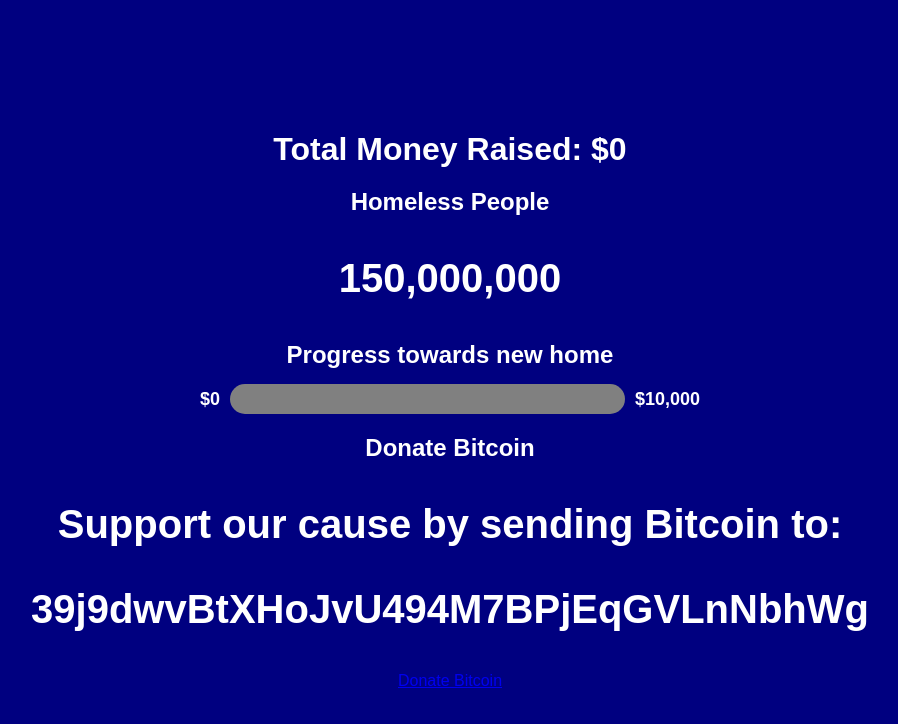
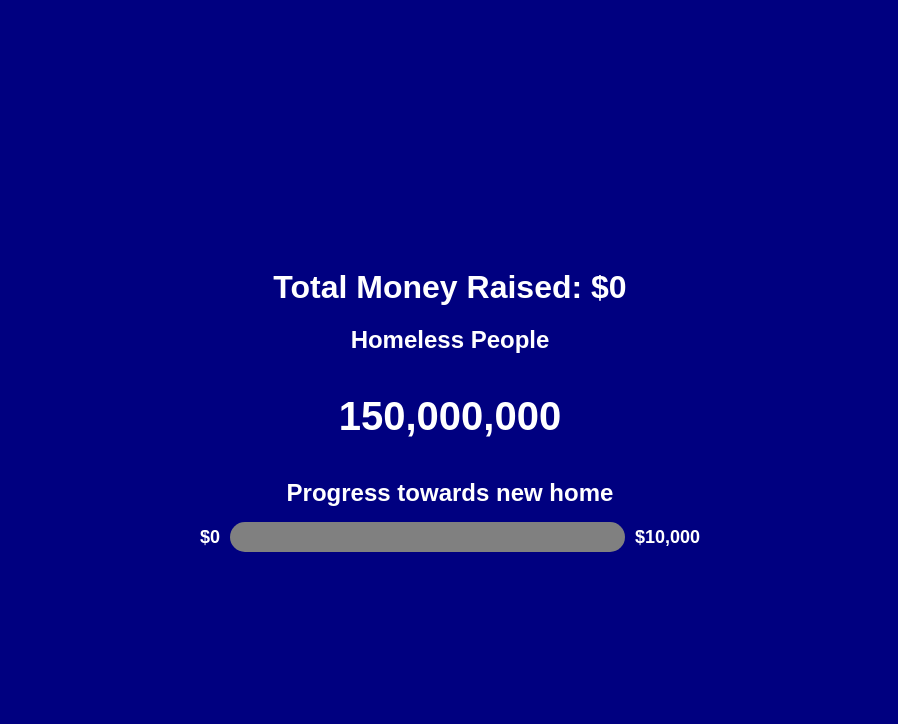
Before and after one commit to feselene/freerent.rent, a plain HTML site: page index.html in a window 1280 px wide. Shown: the whole page, without its empty margins (190-1088 px from the left). Drawn offline with Linux system fonts and the light colour scheme.

Commit message:
revert donate button

```diff
--- a/index.html
+++ b/index.html
@@ -39,13 +39,6 @@
                 <span class="progress-label">$10,000</span>
             </div>
         </div>
-
-        <div class="donate-section">
-            <h2>Donate Bitcoin</h2>
-            <p>Support our cause by sending Bitcoin to:</p>
-            <p><strong>39j9dwvBtXHoJvU494M7BPjEqGVLnNbhWg</strong></p>
-            <a href="bitcoin:39j9dwvBtXHoJvU494M7BPjEqGVLnNbhWg" class="donate-button" target="_blank">Donate Bitcoin</a>
-        </div>
     </div>
 </body>
 </html>
```
